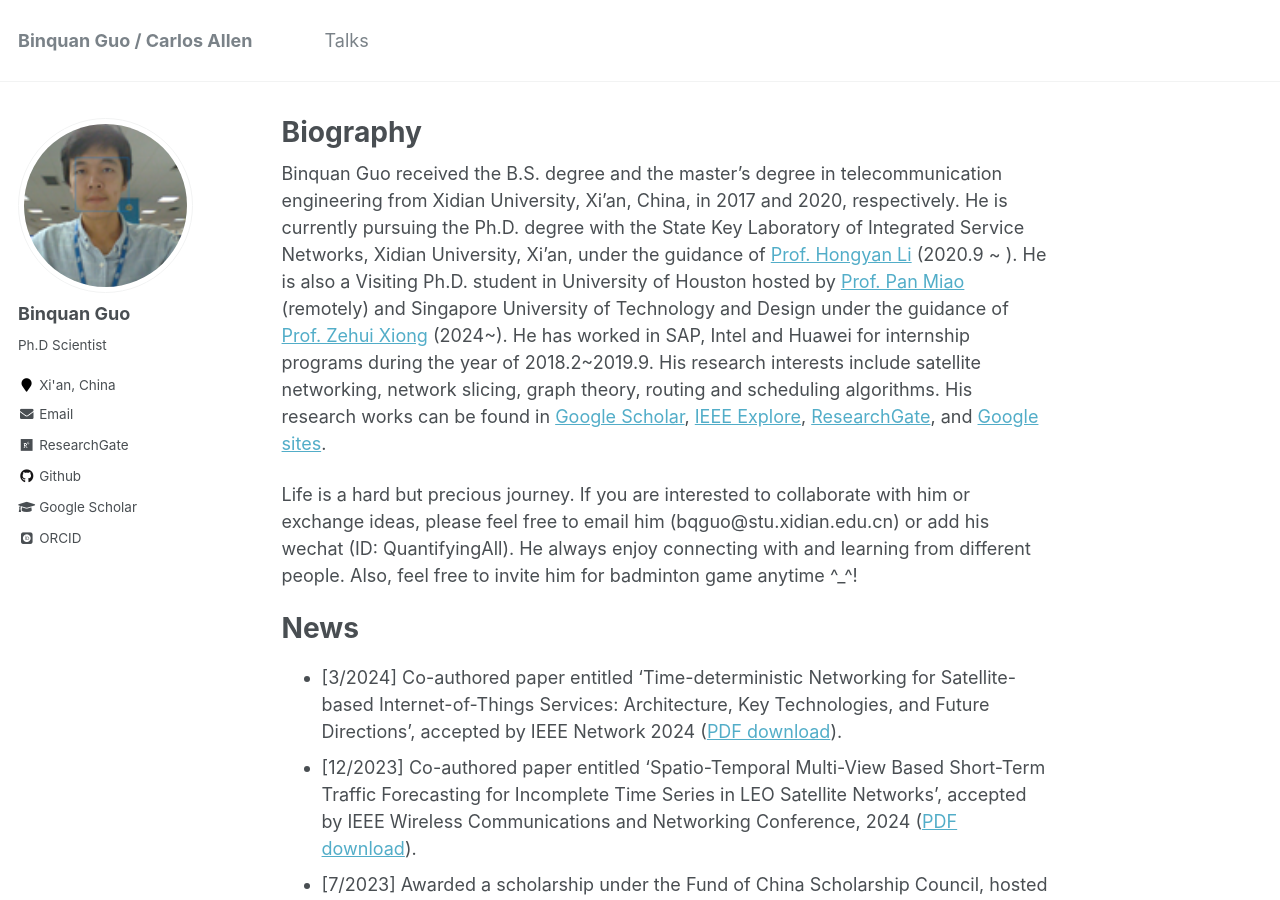
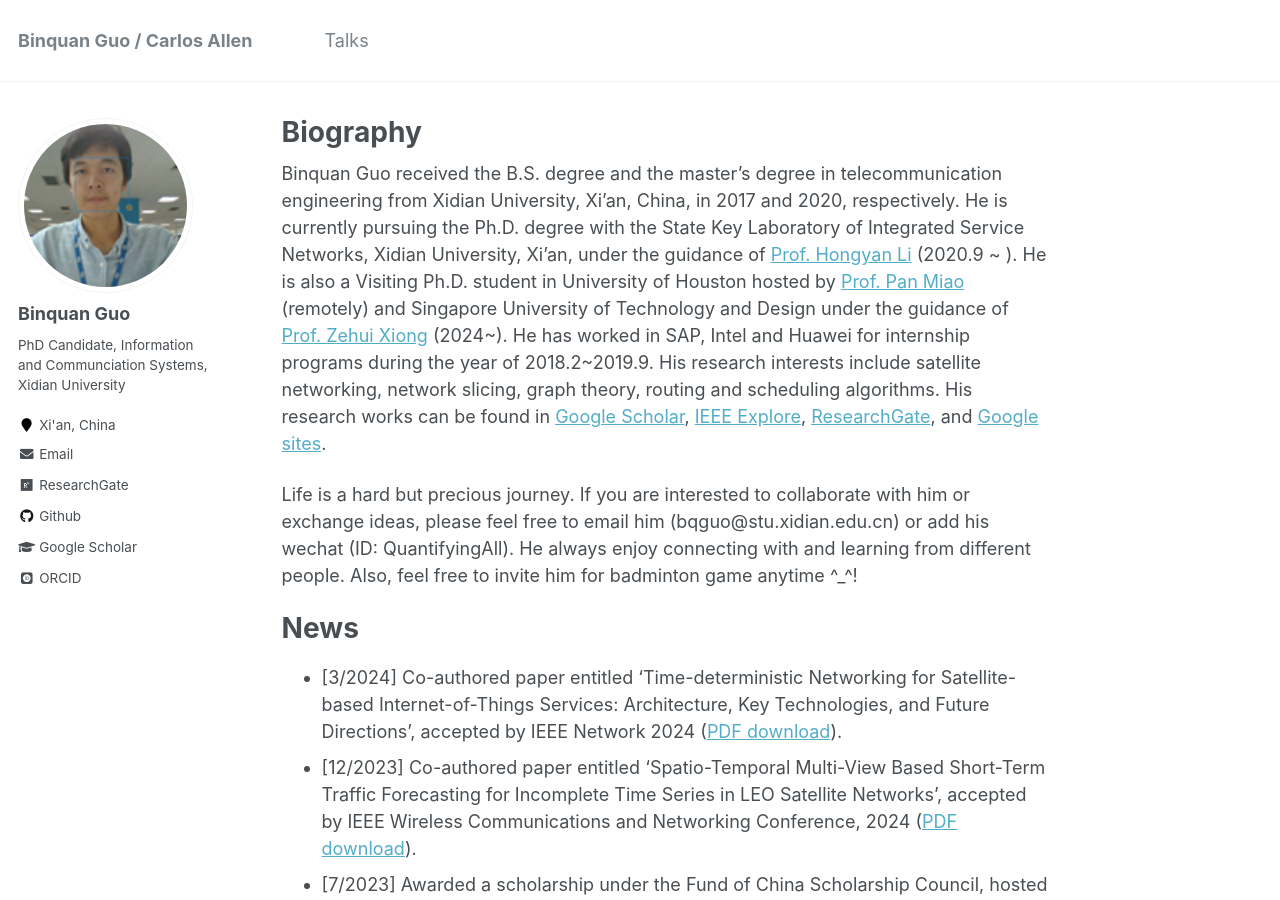
Before and after one commit to wilixx/wilixx.github.io, a Jekyll site: the page built from _pages/about.md, in a window 1280 px wide and 900 px high. Built offline with Jekyll 4.4.1, drawn with Linux system fonts in a browser that asks for light colours; some web fonts are replaced.

Commit message:
Update _config.yml

```diff
--- a/_config.yml
+++ b/_config.yml
@@ -82,7 +82,7 @@ analytics:
 author:
   name             : "Binquan Guo"
   avatar           : "profile.png"
-  bio              : "Ph.D Scientist"
+  bio              : "PhD Candidate, Information and Communciation Systems, Xidian University"
   location         : "Xi'an, China"
   employer         :
   pubmed           :  # "https://www.ncbi.nlm.nih.gov/pubmed/?term=john+snow"
```
